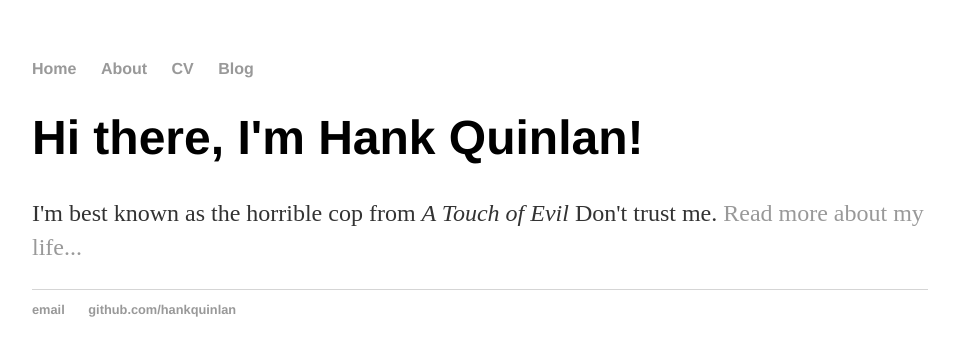
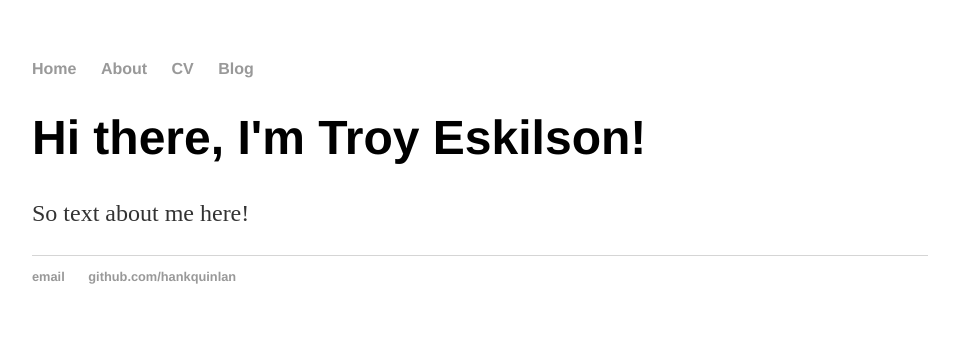
Before and after one commit to eskilsot/eskilsot.github.io, a Jekyll site: the page built from index.html, in a window 1280 px wide. Shown: the top 356 px of the page, without its empty margins (160-1119 px from the left). Built offline with Jekyll 4.4.1, drawn with Linux system fonts in a browser that asks for light colours.

Commit message:
Update index.html

```diff
--- a/index.html
+++ b/index.html
@@ -1,8 +1,8 @@
 ---
 layout: default
-title: Hank Quinlan, Horrible Cop
+title: Troy Eskilson
 ---
 <div class="blurb">
-	<h1>Hi there, I'm Hank Quinlan!</h1>
-	<p>I'm best known as the horrible cop from <em>A Touch of Evil</em> Don't trust me. <a href="/about">Read more about my life...</a></p>
+	<h1>Hi there, I'm Troy Eskilson!</h1>
+	<p>So text about me here!</p>
 </div><!-- /.blurb -->
```
